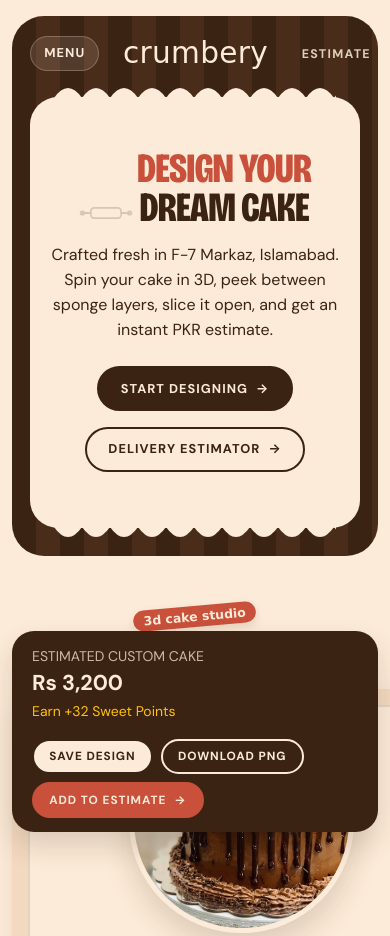
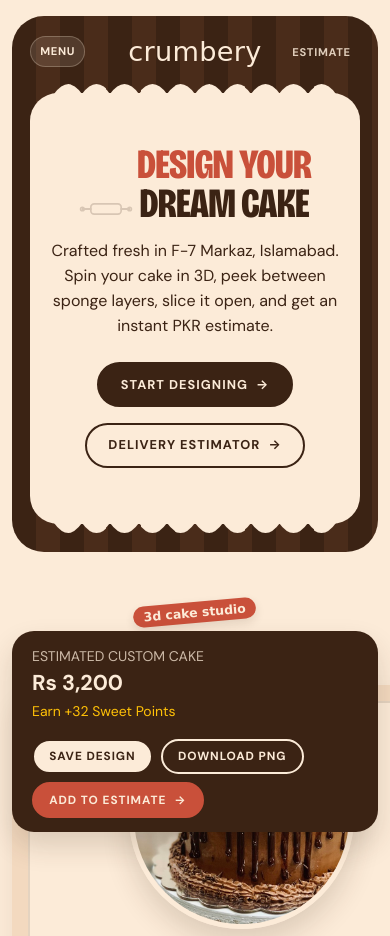
Before and after one commit to fahad3224-debug/E_Group8_Butter-and-Crumb, a plain HTML site: page index.html in a window 390 px wide. Shown: the top 936 px of the page. Drawn offline with nearby package versions, Linux system fonts and the light colour scheme; a web font is replaced by a local one.

Commit message:
style: tighten mobile header and even out hero scallop edge
Co-Authored-By: Claude <claude-code@yourco.internal>

```diff
--- a/css/components.css
+++ b/css/components.css
@@ -136,7 +136,8 @@ a {
   left: 24px;
   right: 24px;
   height: 14px;
-  background-repeat: repeat-x;
+  /* "round" stretches the bumps slightly so the edge always ends on a whole bump */
+  background-repeat: round no-repeat;
   background-size: 28px 14px;
   pointer-events: none;
 }
@@ -249,6 +250,25 @@ a {
   font-weight: 700;
   text-transform: uppercase;
   letter-spacing: 0.08em;
+}
+
+/* Phones: tighten the nav so menu · logo · link fit without touching the frame edge */
+@media (max-width: 767.98px) {
+  .site-nav {
+    gap: 0.35rem;
+  }
+
+  .site-nav__brand {
+    font-size: 1.7rem;
+    padding: 0 0.25rem;
+  }
+
+  .site-nav .site-nav__link,
+  .nav-hamburger {
+    font-size: 0.7rem;
+    letter-spacing: 0.06em;
+    padding: 0.35rem 0.55rem;
+  }
 }
 
 .offcanvas-crumbery {
```
